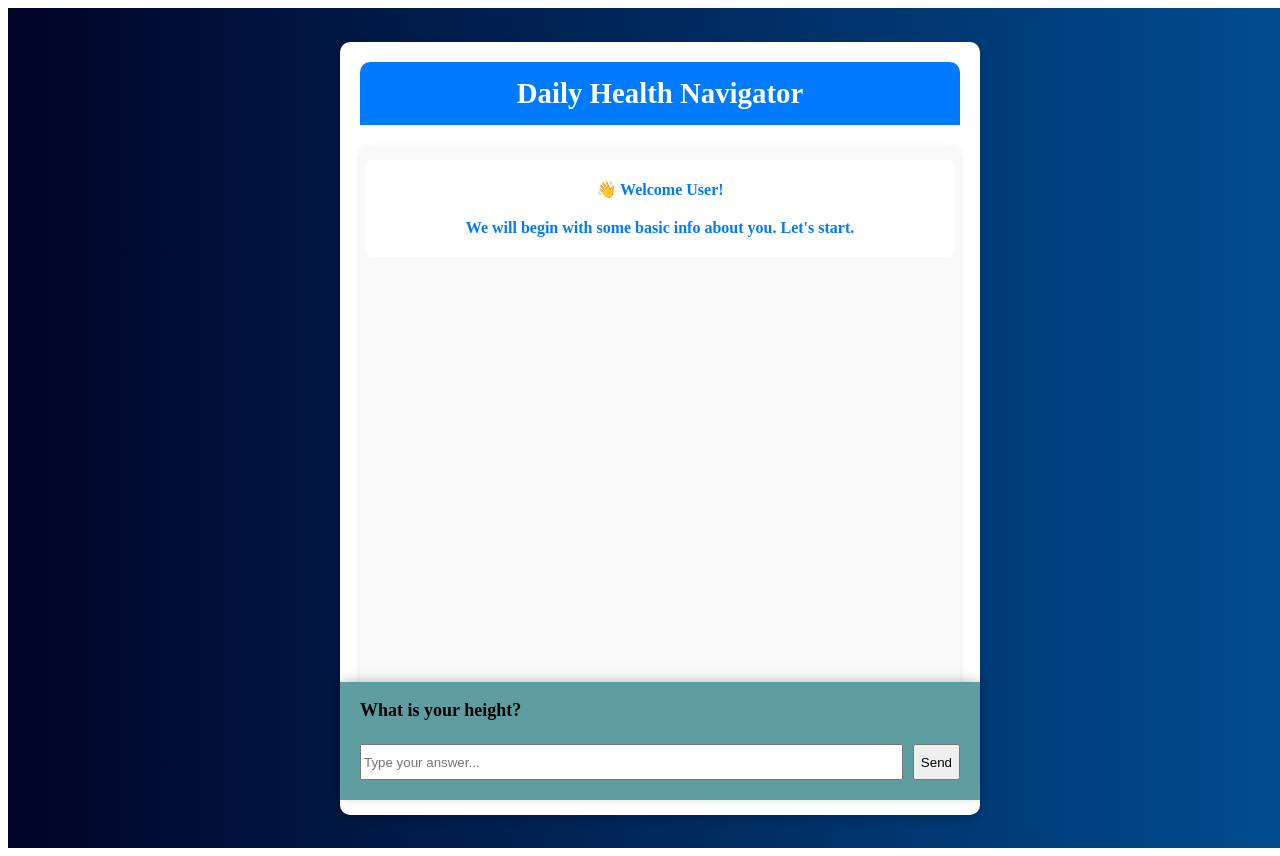
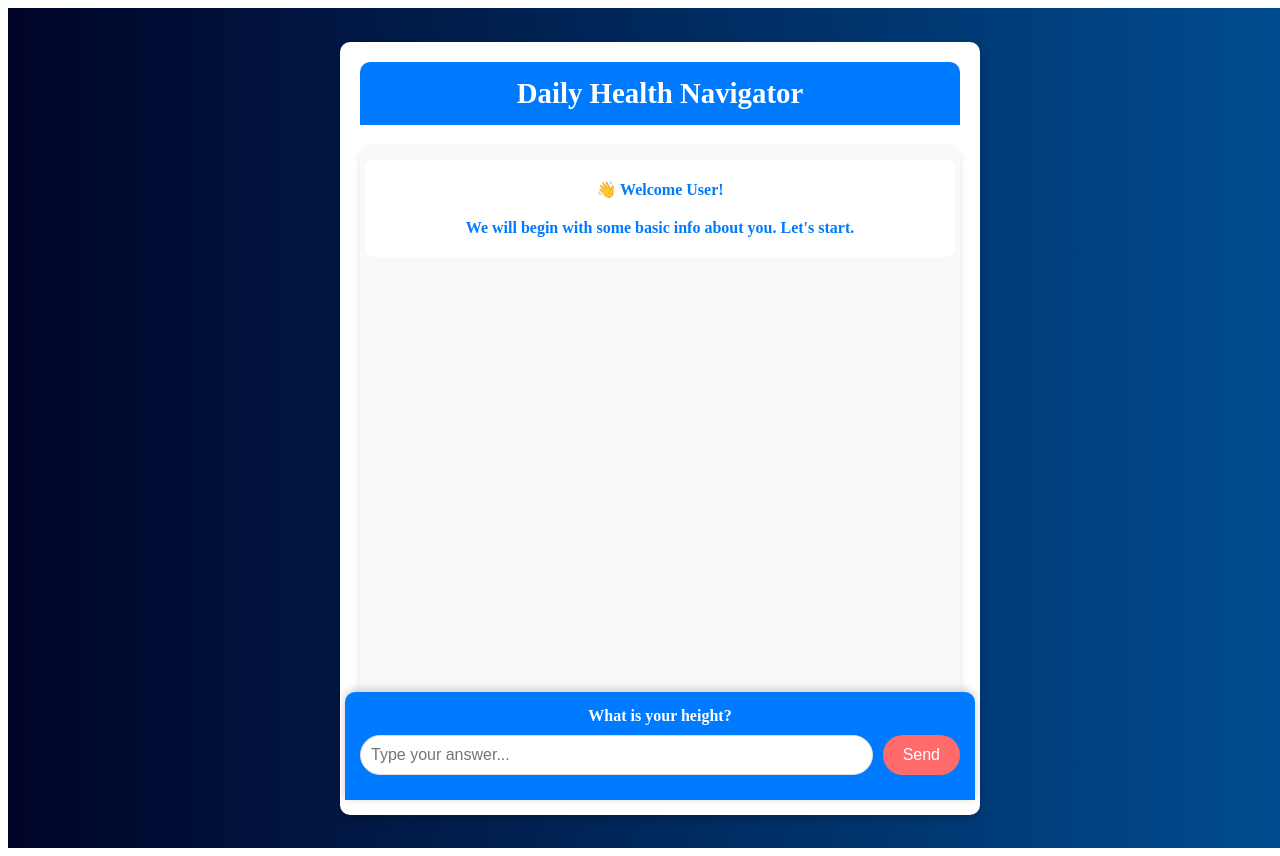
Before and after one commit to vamsikrishna1704/Body_weight_predictor, a React (Create React App) app: page / in a window 1280 px wide. Shown: the top 856 px of the page. Built offline with nearby package versions, Linux system fonts and the light colour scheme.

Commit message:
Update Questions.css

```diff
--- a/src/Questions.css
+++ b/src/Questions.css
@@ -1,25 +1,75 @@
 .question-container {
-    width: 50%;
+    width: 100%;
+    max-width: 600px;
     position: fixed;
     bottom: 0;
-    background-color:cadetblue;
-    box-shadow: 0px -2px 10px rgba(0,0,0,0.2);
+    background: #007bff;
+    color: white;
+    padding: 15px;
+    box-shadow: 0px -2px 10px rgba(0, 0, 0, 0.2);
+    display: flex;
+    flex-direction: column;
     align-items: center;
+    border-radius: 10px 10px 0 0;
 }
-  p{
-    padding-left: 20px;
+
+.question-container p {
+    margin: 0;
     font-weight: bold;
-    font-size: large;
+    font-size: 1rem;
+    text-align: center;
 }
+
 .input-container {
     display: flex;
-    justify-content: space-between;
-    padding: 20px;
-    padding-top: 5px;
+    width: 100%;
+    padding: 10px;
+    gap: 10px;
 }
 
 .input-container input {
     flex-grow: 1;
-    margin-right: 10px;
-    height: 30px;
+    padding: 10px;
+    border-radius: 20px;
+    border: 1px solid #ddd;
+    outline: none;
+    font-size: 1rem;
 }
+
+.input-container input:focus {
+    border-color: #0056b3;
+    box-shadow: 0px 0px 5px rgba(0, 86, 179, 0.5);
+}
+
+.input-container button {
+    background-color: #ff6b6b;
+    border: none;
+    color: white;
+    padding: 10px 20px;
+    border-radius: 20px;
+    cursor: pointer;
+    font-size: 1rem;
+    transition: 0.3s;
+}
+
+.input-container button:hover {
+    background-color: #ff4c4c;
+}
+
+/* Responsive Design */
+@media (max-width: 768px) {
+    .question-container {
+        width: 100%;
+        padding: 10px;
+    }
+
+    .input-container input {
+        font-size: 0.9rem;
+        padding: 8px;
+    }
+
+    .input-container button {
+        font-size: 0.9rem;
+        padding: 8px 15px;
+    }
+}
```
Lines whose indentation alone changed are shown as unchanged.
